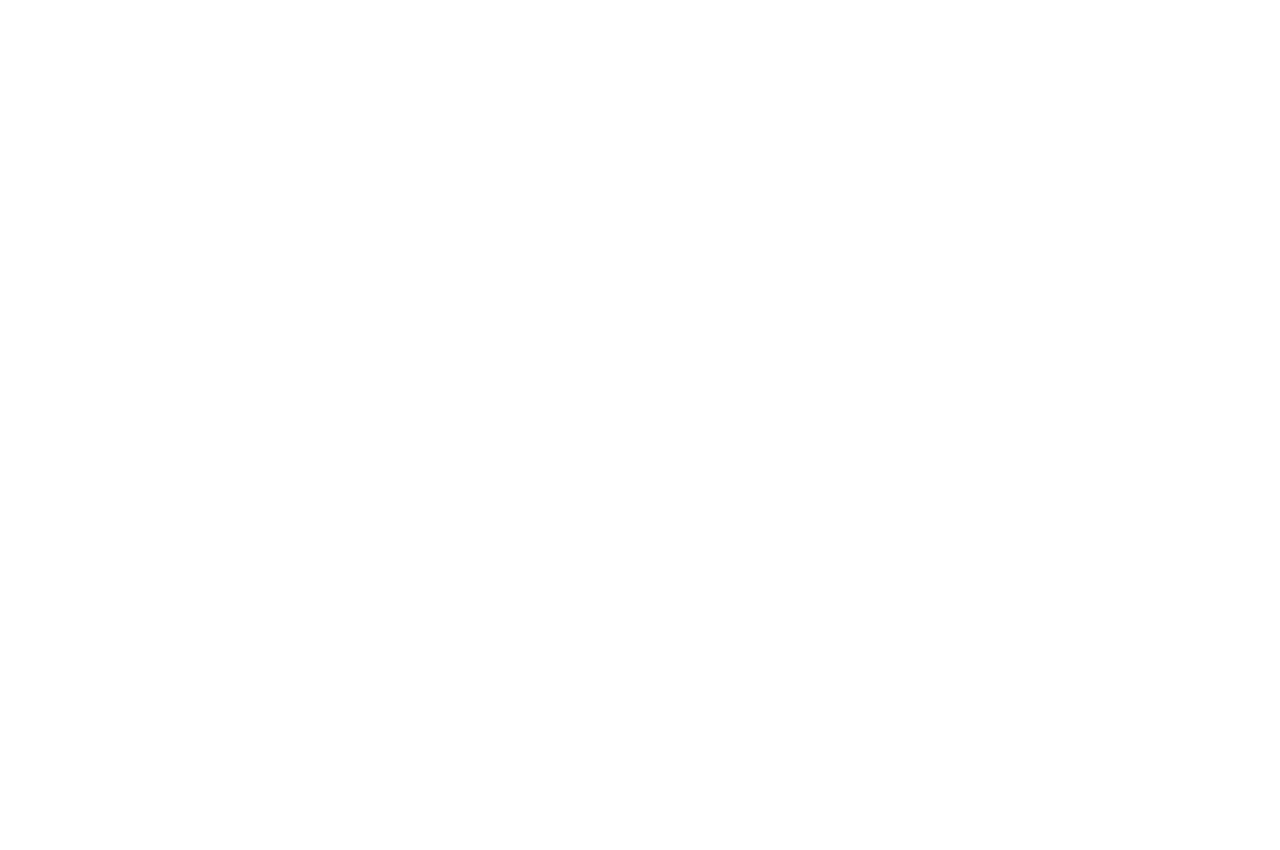
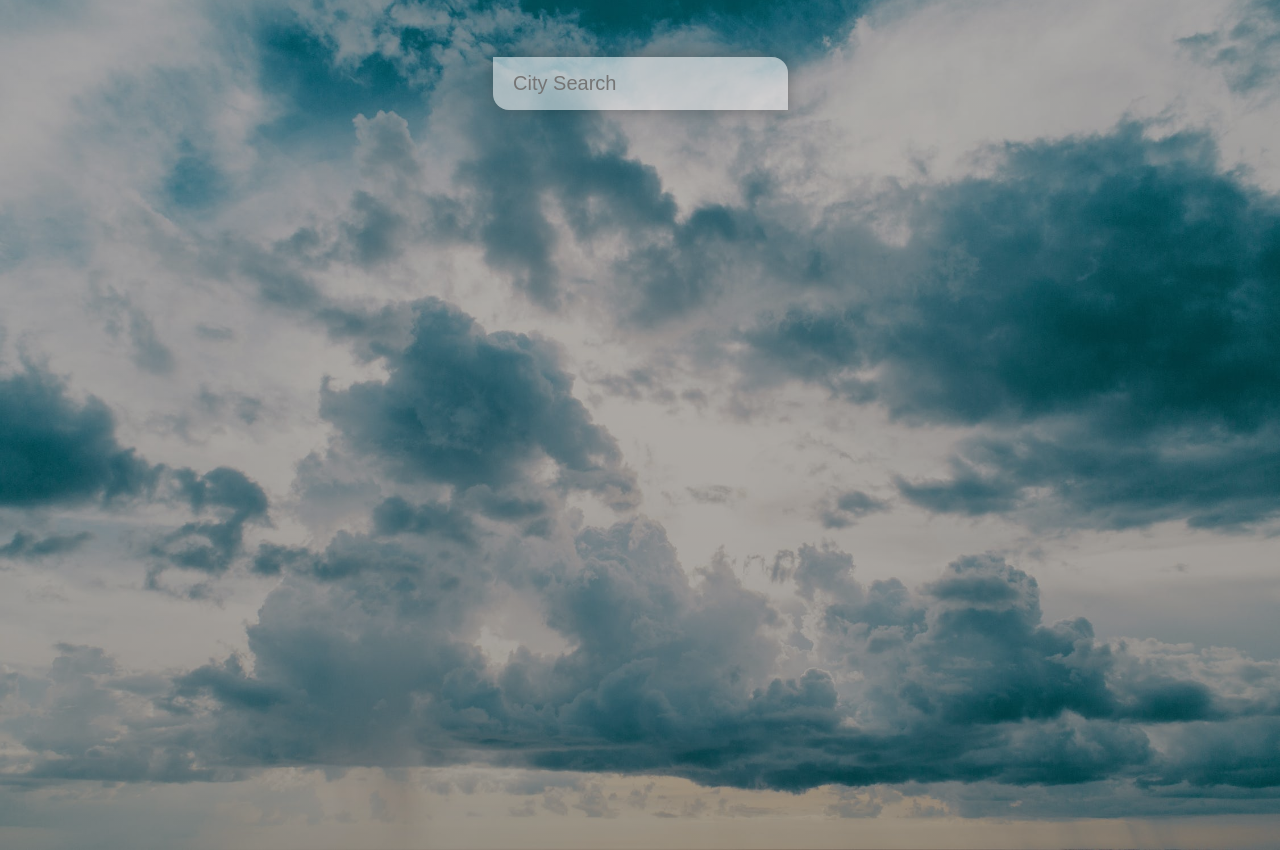
Before and after one commit to hannahnmcdonald/vue-weather, a Vue app in the folder vue-weather/: page / in a window 1280 px wide. Before the commit the page ends 800 px from the top, so only its background shows below. Built offline with nearby package versions, Linux system fonts and the light colour scheme.

Commit message:
search bar css styling

```diff
--- a/vue-weather/src/App.vue
+++ b/vue-weather/src/App.vue
@@ -1,17 +1,70 @@
+<!-- Markup -->
 <template>
-
+  <div id='app'>
+    <main>
+      <div class="search-box">
+        <input type="text" class="search-bar" placeholder=" City Search" />
+      </div>
+    </main>
+  </div>
 </template>
 
 <script>
+// JS Code //
 
-export default {
-  name: 'App',
+  export default {
+    name: 'App',
+    data () {
+      return {
+        api_key: 'c6c69e1807c116c6d2751b910241be75'
+      }
+    }
 
-}
+  }
 </script>
 
 <style>
-#app {
-
-}
+/* CSS */
+  * {
+    margin: 0;
+    padding: 0;
+    box-size: border-box;
+  }
+  body {
+    font-family: 'monserrat', sans-serif;
+  }
+  #app {
+    background-image: url('./assets/bg.jpg');
+    background-size: cover;
+    background-position: bottom;
+    transition: 0.4s;
+  }
+  main {
+    min-height: 100vh;
+    padding: 25px;
+    background-image: linear-gradient(to bottom, rgba(0,0,0,0.25), rgba(0,0,0,0.35));
+  }
+  .search-box {
+    width: 100%;
+    margin-bottom: 30px;
+  }
+  .search-box .search-bar {
+    display: block;
+    margin: auto;
+    margin-top: 2rem;
+    padding: 15px;
+    color: #313131;
+    font-size: 20px;
+    appearance: none;
+    border: none;
+    outline: none;
+    background: none;
+    box-shadow: 0px 0px 16px rgba(0,0,0,0.25);
+    background-color: rgba(255,255,255,0.5);
+    border-radius: 0px 16px 0px 16px;
+    transition: 0.4s;
+  }
+  .search-box .search-bar:focus {
+    background-color: rgba(255,255,255,0.75);
+  }
 </style>
```
Also changed, not shown: vue-weather/src/assets/bg.jpg (added).
